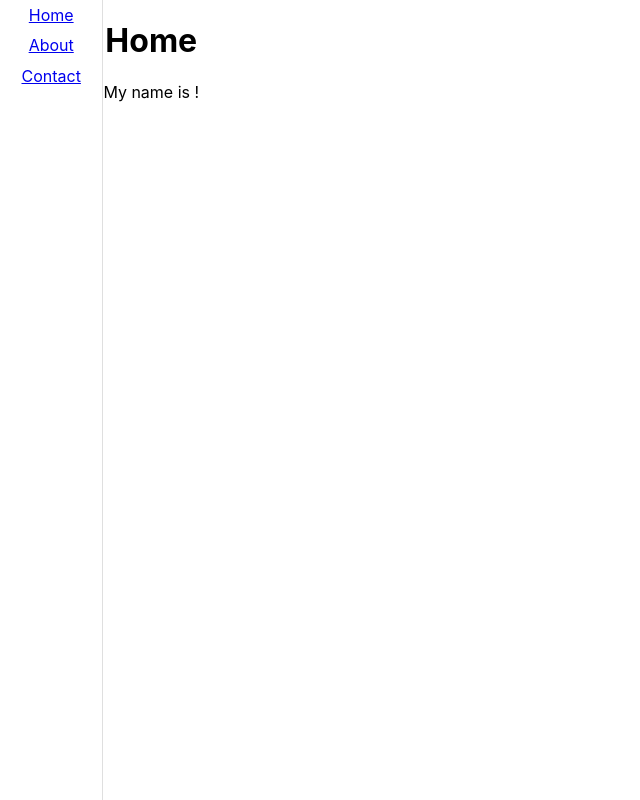
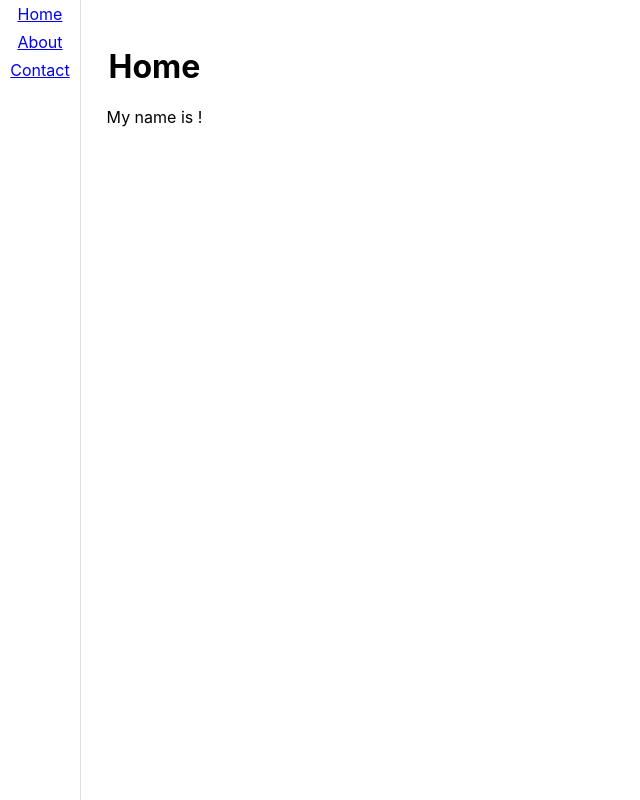
Before and after one commit to timbiles/redux-review, a React (Create React App) app: page / in a window 1280 px wide. Shown: the whole page, without its empty margins (0-640 px from the left). Built offline with nearby package versions, Linux system fonts and the light colour scheme.

Commit message:
for review

```diff
--- a/src/App.js
+++ b/src/App.js
@@ -6,6 +6,8 @@ import store from './ducks/store';
 import routes from './routes';
 import Nav from './components/nav/nav'
 import './App.css';
+
+//Wrap what you need access to in the provider. Remember to import Provider.
 
 class App extends Component {
   render() {
--- a/src/components/contact/contact.js
+++ b/src/components/contact/contact.js
@@ -14,7 +14,6 @@ class contact extends Component {
                 <p>My email is: {email}</p>
                 <p>I like to... {hobbies}</p>
                 <p>Don't forget to get me a present on my birthday: {birthday}</p>
-
             </div>
         );
     }
--- /dev/null
+++ b/src/components/home/home.css
@@ -0,0 +1,3 @@
+.home {
+    padding: 2%;
+}
--- a/src/components/home/home.js
+++ b/src/components/home/home.js
@@ -1,10 +1,12 @@
 import React, { Component } from 'react';
 import { connect } from 'react-redux';
+
+import './home.css';
 
 class home extends Component {
     render() {
         return (
-            <div>
+            <div className='home'>
                 <h1>Home</h1>
                 <p>My name is {this.props.name}!</p>
             </div>
--- a/src/components/nav/nav.css
+++ b/src/components/nav/nav.css
@@ -2,7 +2,7 @@
     display: flex;
     flex-direction: column;
     height: 100vh;
-    width: 8%;
+    width: 80px;
     border-right: 1px solid #dfdfdf;
 }
 
--- a/src/ducks/reducer.js
+++ b/src/ducks/reducer.js
@@ -38,6 +38,7 @@ export const updateHobbies = hobbies => {
     payload: hobbies
   };
 };
+
 //reducer
 export default function reducer(state = initialState, action) {
   switch (action.type) {
--- a/src/ducks/store.js
+++ b/src/ducks/store.js
@@ -1,4 +1,6 @@
 import { createStore } from 'redux';
+
+//bring in the reducer(s)
 import reducer from './reducer';
 
 const store = createStore(reducer);
```
